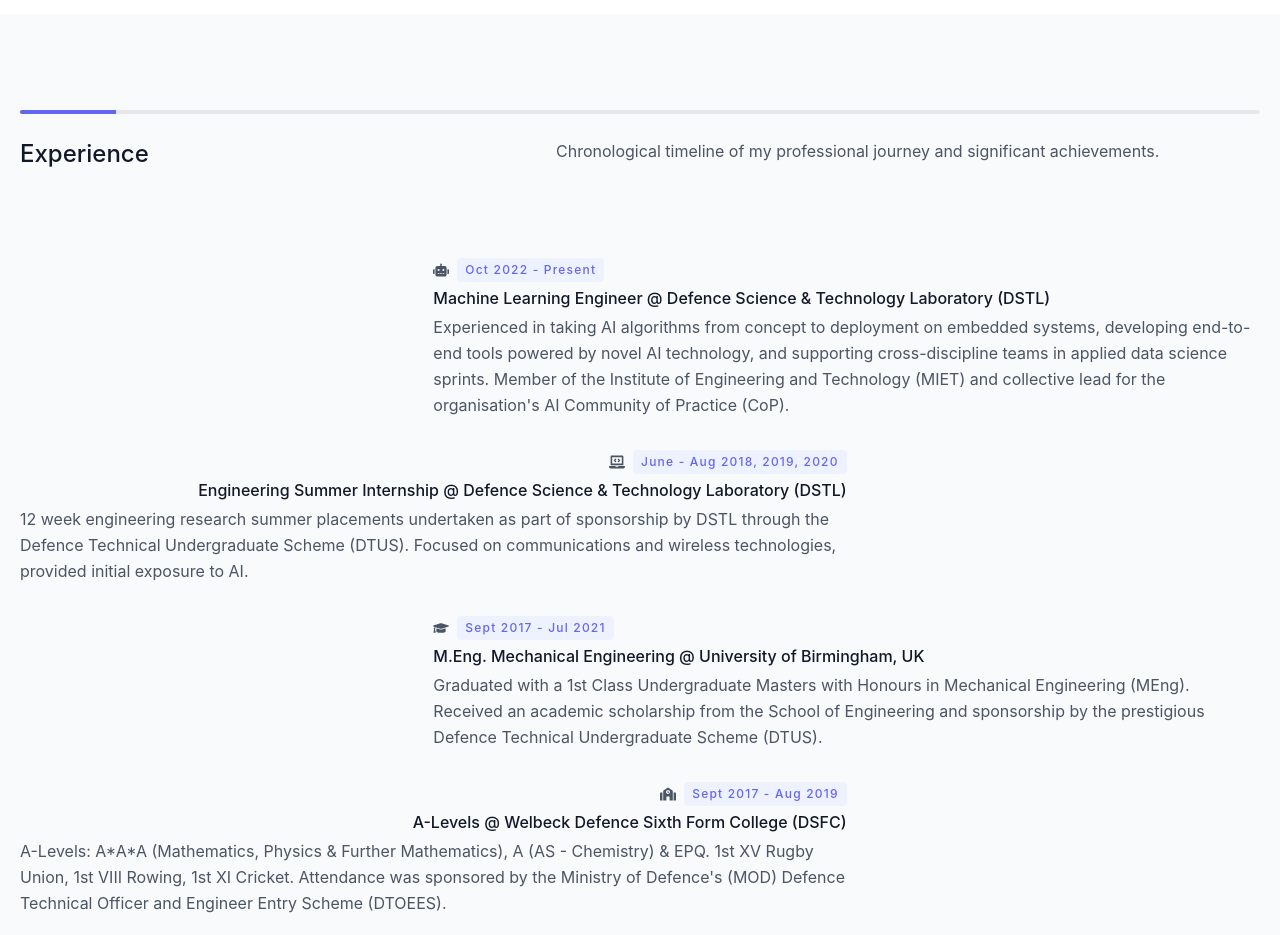
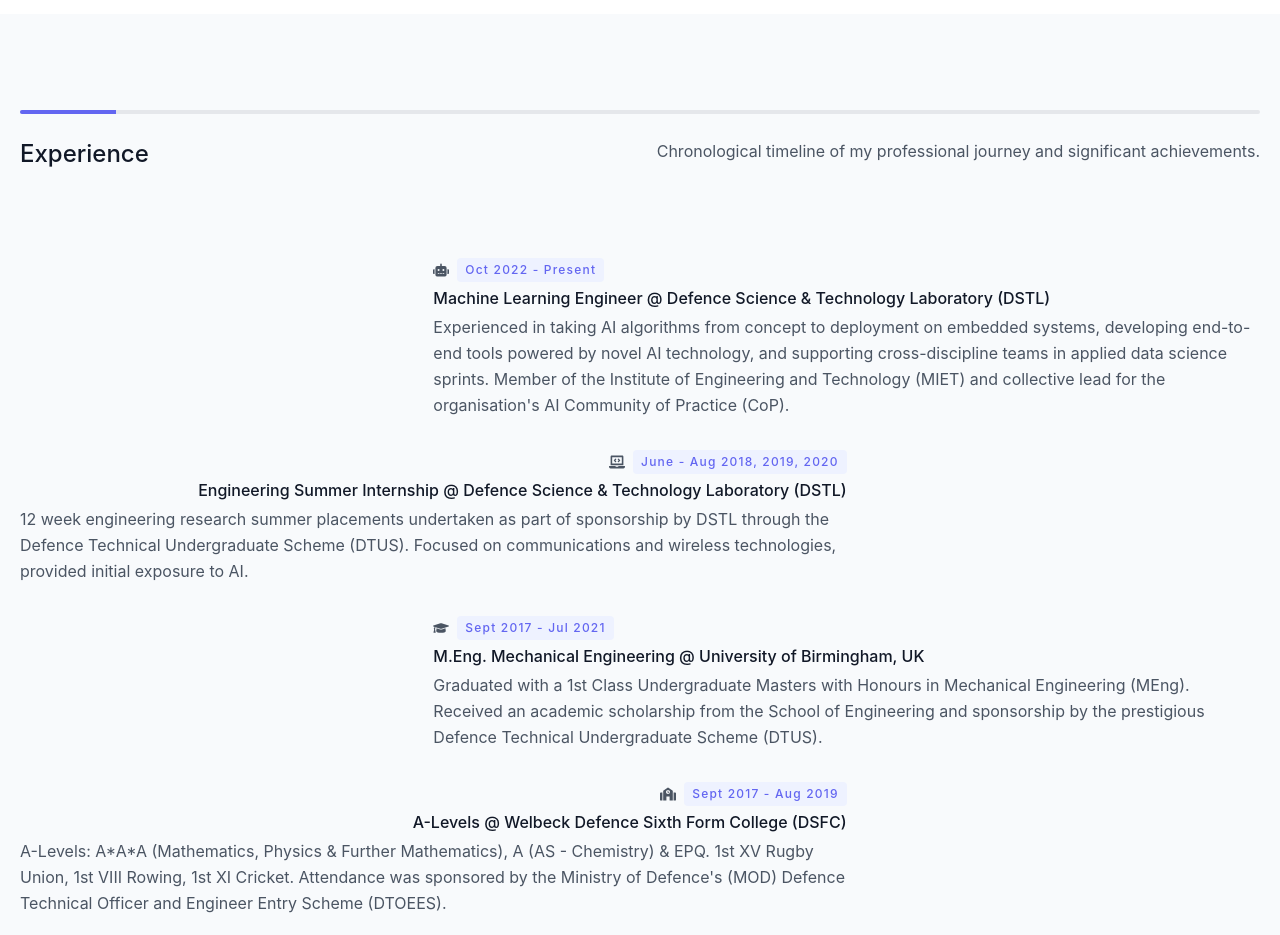
Before and after one commit to benjamin-hutchings/portfolio-website, a React (Create React App) app: page / in a window 1280 px wide. Shown: the part 2600-3535 px from the top of the page. Built offline with nearby package versions, Linux system fonts and the light colour scheme.

Commit message:
Update Experience.jsx

```diff
--- a/src/components/Experience.jsx
+++ b/src/components/Experience.jsx
@@ -113,10 +113,10 @@
             <h1 className="sm:w-2/5 text-gray-900 font-medium title-font text-2xl mb-2 sm:mb-0">
               Experience
             </h1>
-            <p className="sm:w-3/5 leading-relaxed text-base sm:pl-10 pl-0">
-              Chronological timeline of my professional journey and significant
-              achievements.
-            </p>
+              <p className="sm:w-3/5 leading-relaxed text-base sm:pl-10 pl-0 text-right">
+                Chronological timeline of my professional journey and
+                significant achievements.
+              </p>
           </div>
           <motion.div
             ref={ref} // Attach the ref to the motion.div
@@ -202,7 +202,7 @@
                 varied and challenging environments, skills I am eager to
                 leverage in my professional career.
               </p>
-              </div>
+            </div>
           )}
         </div>
       </div>
```
